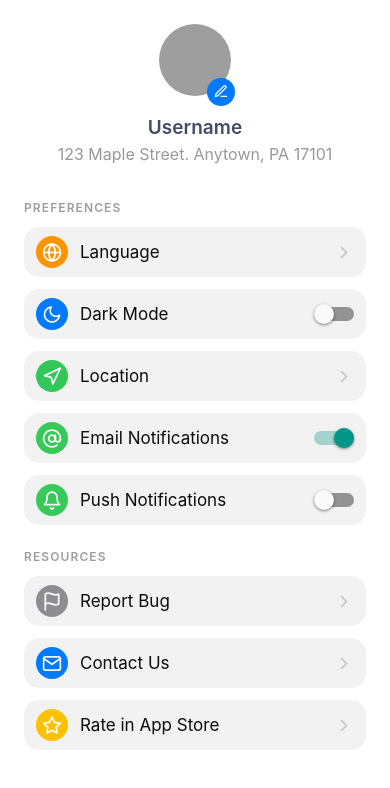
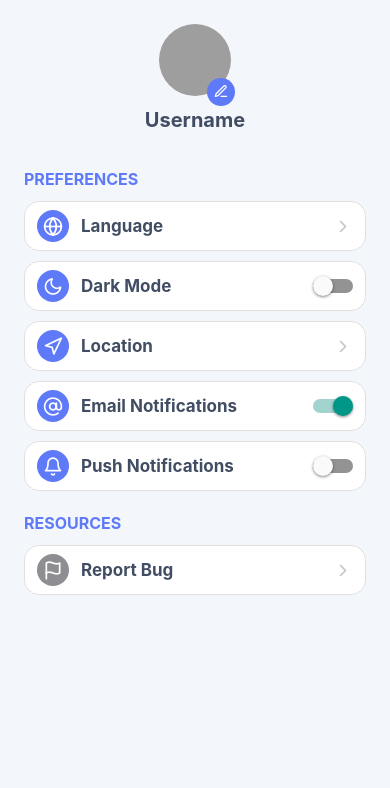
Before and after one commit to sapphiregaze/Intelli-Learn, a React Native app in the folder mobile/: screen /Profile in a window 390 px wide. Shown: the top 788 px of the page. Built offline with nearby package versions, Linux system fonts and the light colour scheme; grey boxes are pictures that could not be loaded.

Commit message:
Update ProfileScreen.js

```diff
--- a/mobile/ProfileScreen.js
+++ b/mobile/ProfileScreen.js
@@ -11,7 +11,7 @@ import {
 } from 'react-native';
 import FeatherIcon from 'react-native-vector-icons/Feather';
 
-export default function Example() {
+export default function ProfileScreen() {
   const [form, setForm] = useState({
     darkMode: false,
     emailNotifications: true,
@@ -19,7 +19,7 @@ export default function Example() {
   });
 
   return (
-    <SafeAreaView style={{ flex: 1, backgroundColor: '#fff' }}>
+    <SafeAreaView style={{ flex: 1, backgroundColor: '#F3F6FA' }}>
       <View style={styles.container}>
         <View style={styles.profile}>
           <TouchableOpacity
@@ -28,7 +28,6 @@ export default function Example() {
             }}>
             <View style={styles.profileAvatarWrapper}>
               <Image
-                alt=""
                 source={{
                   uri: 'https://images.unsplash.com/photo-1633332755192-727a05c4013d?ixlib=rb-1.2.1&ixid=MnwxMjA3fDB8MHxwaG90by1wYWdlfHx8fGVufDB8fHx8&auto=format&fit=facearea&facepad=2.5&w=256&h=256&q=80',
                 }}
@@ -48,29 +47,62 @@ export default function Example() {
             </View>
           </TouchableOpacity>
 
-          <View>
           <Text style={styles.profileName}>Username</Text>
-
-            <Text style={styles.profileAddress}>
-              123 Maple Street. Anytown, PA 17101
-            </Text>
-          </View>
         </View>
 
         <ScrollView>
           <View style={styles.section}>
             <Text style={styles.sectionTitle}>Preferences</Text>
-
+            {[
+              { icon: 'globe', label: 'Language', backgroundColor: '#5F7AF9' },
+              { icon: 'moon', label: 'Dark Mode', backgroundColor: '#5F7AF9', switch: true, value: form.darkMode, setter: (value) => setForm({ ...form, darkMode: value }) },
+              { icon: 'navigation', label: 'Location', backgroundColor: '#5F7AF9' },
+              { icon: 'at-sign', label: 'Email Notifications', backgroundColor: '#5F7AF9', switch: true, value: form.emailNotifications, setter: (value) => setForm({ ...form, emailNotifications: value }) },
+              { icon: 'bell', label: 'Push Notifications', backgroundColor: '#5F7AF9', switch: true, value: form.pushNotifications, setter: (value) => setForm({ ...form, pushNotifications: value }) },
+            ].map((item, index) => (
               <TouchableOpacity
+                key={index}
                 onPress={() => {
                   // handle onPress
                 }}
                 style={styles.row}>
-              <View style={[styles.rowIcon, { backgroundColor: '#fe9400' }]}>
-                <FeatherIcon color="#fff" name="globe" size={20} />
+                <View style={[styles.rowIcon, { backgroundColor: item.backgroundColor }]}>
+                  <FeatherIcon color="#fff" name={item.icon} size={20} />
                 </View>
 
-              <Text style={styles.rowLabel}>Language</Text>
+                <Text style={styles.rowLabel}>{item.label}</Text>
+
+                <View style={styles.rowSpacer} />
+                {item.switch ? (
+                  <Switch
+                    onValueChange={item.setter}
+                    value={item.value} />
+                ) : (
+                  <FeatherIcon
+                    color="#C6C6C6"
+                    name="chevron-right"
+                    size={20} />
+                )}
+              </TouchableOpacity>
+            ))}
+          </View>
+
+          <View style={styles.section}>
+            <Text style={styles.sectionTitle}>Resources</Text>
+            {[
+              { icon: 'flag', label: 'Report Bug', backgroundColor: '#8e8d91' },
+            ].map((item, index) => (
+              <TouchableOpacity
+                key={index}
+                onPress={() => {
+                  // handle onPress
+                }}
+                style={styles.row}>
+                <View style={[styles.rowIcon, { backgroundColor: item.backgroundColor }]}>
+                  <FeatherIcon color="#fff" name={item.icon} size={20} />
+                </View>
+
+                <Text style={styles.rowLabel}>{item.label}</Text>
 
                 <View style={styles.rowSpacer} />
 
@@ -79,138 +111,7 @@ export default function Example() {
                   name="chevron-right"
                   size={20} />
               </TouchableOpacity>
-
-            <View style={styles.row}>
-              <View style={[styles.rowIcon, { backgroundColor: '#007afe' }]}>
-                <FeatherIcon color="#fff" name="moon" size={20} />
-              </View>
-
-              <Text style={styles.rowLabel}>Dark Mode</Text>
-
-              <View style={styles.rowSpacer} />
-
-              <Switch
-                onValueChange={darkMode => setForm({ ...form, darkMode })}
-                value={form.darkMode} />
-            </View>
-
-            <TouchableOpacity
-              onPress={() => {
-                // handle onPress
-              }}
-              style={styles.row}>
-              <View style={[styles.rowIcon, { backgroundColor: '#32c759' }]}>
-                <FeatherIcon
-                  color="#fff"
-                  name="navigation"
-                  size={20} />
-              </View>
-
-              <Text style={styles.rowLabel}>Location</Text>
-
-              <View style={styles.rowSpacer} />
-
-              <FeatherIcon
-                color="#C6C6C6"
-                name="chevron-right"
-                size={20} />
-            </TouchableOpacity>
-
-            <View style={styles.row}>
-              <View style={[styles.rowIcon, { backgroundColor: '#38C959' }]}>
-                <FeatherIcon
-                  color="#fff"
-                  name="at-sign"
-                  size={20} />
-              </View>
-
-              <Text style={styles.rowLabel}>Email Notifications</Text>
-
-              <View style={styles.rowSpacer} />
-
-              <Switch
-                onValueChange={emailNotifications =>
-                  setForm({ ...form, emailNotifications })
-                }
-                value={form.emailNotifications} />
-            </View>
-
-            <View style={styles.row}>
-              <View style={[styles.rowIcon, { backgroundColor: '#38C959' }]}>
-                <FeatherIcon color="#fff" name="bell" size={20} />
-              </View>
-
-              <Text style={styles.rowLabel}>Push Notifications</Text>
-
-              <View style={styles.rowSpacer} />
-
-              <Switch
-                onValueChange={pushNotifications =>
-                  setForm({ ...form, pushNotifications })
-                }
-                value={form.pushNotifications} />
-            </View>
-          </View>
-
-          <View style={styles.section}>
-            <Text style={styles.sectionTitle}>Resources</Text>
-
-            <TouchableOpacity
-              onPress={() => {
-                // handle onPress
-              }}
-              style={styles.row}>
-              <View style={[styles.rowIcon, { backgroundColor: '#8e8d91' }]}>
-                <FeatherIcon color="#fff" name="flag" size={20} />
-              </View>
-
-              <Text style={styles.rowLabel}>Report Bug</Text>
-
-              <View style={styles.rowSpacer} />
-
-              <FeatherIcon
-                color="#C6C6C6"
-                name="chevron-right"
-                size={20} />
-            </TouchableOpacity>
-
-            <TouchableOpacity
-              onPress={() => {
-                // handle onPress
-              }}
-              style={styles.row}>
-              <View style={[styles.rowIcon, { backgroundColor: '#007afe' }]}>
-                <FeatherIcon color="#fff" name="mail" size={20} />
-              </View>
-
-              <Text style={styles.rowLabel}>Contact Us</Text>
-
-              <View style={styles.rowSpacer} />
-
-              <FeatherIcon
-                color="#C6C6C6"
-                name="chevron-right"
-                size={20} />
-            </TouchableOpacity>
-
-            <TouchableOpacity
-              onPress={() => {
-                // handle onPress
-              }}
-              style={styles.row}>
-              <View style={[styles.rowIcon, { backgroundColor: '#FFC000' }]}>
-                <FeatherIcon color="#fff" name="star" size={20} />
-              </View>
-
-              <Text style={styles.rowLabel}>Rate in App Store</Text>
-
-              <View style={styles.rowSpacer} />
-
-              <FeatherIcon
-                color="#C6C6C6"
-                name="chevron-right"
-                size={20} />
-            </TouchableOpacity>
+            ))}
           </View>
         </ScrollView>
       </View>
@@ -220,18 +121,17 @@ export default function Example() {
 
 const styles = StyleSheet.create({
   container: {
-      padding: 0,
     flexGrow: 1,
-      flexShrink: 1,
-      flexBasis: 0,
+    backgroundColor: '#F3F6FA',
   },
-    /** Profile */
   profile: {
     padding: 24,
-      backgroundColor: '#fff',
+    backgroundColor: '#F3F6FA',
     flexDirection: 'column',
     alignItems: 'center',
     justifyContent: 'center',
+    borderBottomWidth: 1,
+    borderBottomColor: '#F3F6FA',
   },
   profileAvatarWrapper: {
     position: 'relative',
@@ -239,7 +139,7 @@ const styles = StyleSheet.create({
   profileAvatar: {
     width: 72,
     height: 72,
-      borderRadius: 9999,
+    borderRadius: 36,
   },
   profileAction: {
     position: 'absolute',
@@ -249,50 +149,46 @@ const styles = StyleSheet.create({
     justifyContent: 'center',
     width: 28,
     height: 28,
-      borderRadius: 9999,
-      backgroundColor: '#007bff',
+    borderRadius: 14,
+    backgroundColor: '#5F7AF9',
   },
   profileName: {
-      marginTop: 20,
-      fontSize: 19,
-      fontWeight: '600',
+    marginTop: 12,
+    fontSize: 20,
+    fontWeight: 'bold',
     color: '#414d63',
-      textAlign: 'center',
   },
   profileAddress: {
-      marginTop: 5,
     fontSize: 16,
     color: '#989898',
-      textAlign: 'center',
   },
-    /** Section */
   section: {
     paddingHorizontal: 24,
   },
   sectionTitle: {
     paddingVertical: 12,
-      fontSize: 12,
-      fontWeight: '600',
-      color: '#9e9e9e',
+    fontSize: 16,
+    fontWeight: 'bold',
+    color: '#5F7AF9',
     textTransform: 'uppercase',
-      letterSpacing: 1.1,
   },
-    /** Row */
   row: {
     flexDirection: 'row',
     alignItems: 'center',
     justifyContent: 'flex-start',
     height: 50,
-      backgroundColor: '#f2f2f2',
+    backgroundColor: '#fff',
     borderRadius: 15,
-      marginBottom: 12,
+    marginBottom: 10,
     paddingLeft: 12,
     paddingRight: 12,
+    borderWidth: 1,
+    borderColor: '#E0E0E0',
   },
   rowIcon: {
     width: 32,
     height: 32,
-      borderRadius: 9999,
+    borderRadius: 16,
     marginRight: 12,
     flexDirection: 'row',
     alignItems: 'center',
@@ -300,12 +196,11 @@ const styles = StyleSheet.create({
   },
   rowLabel: {
     fontSize: 17,
-      fontWeight: '400',
-      color: '#0c0c0c',
+    fontWeight: 'bold',
+    color: '#414d63',
   },
   rowSpacer: {
     flexGrow: 1,
     flexShrink: 1,
-      flexBasis: 0,
   },
 });
```
Lines whose indentation alone changed are shown as unchanged.
